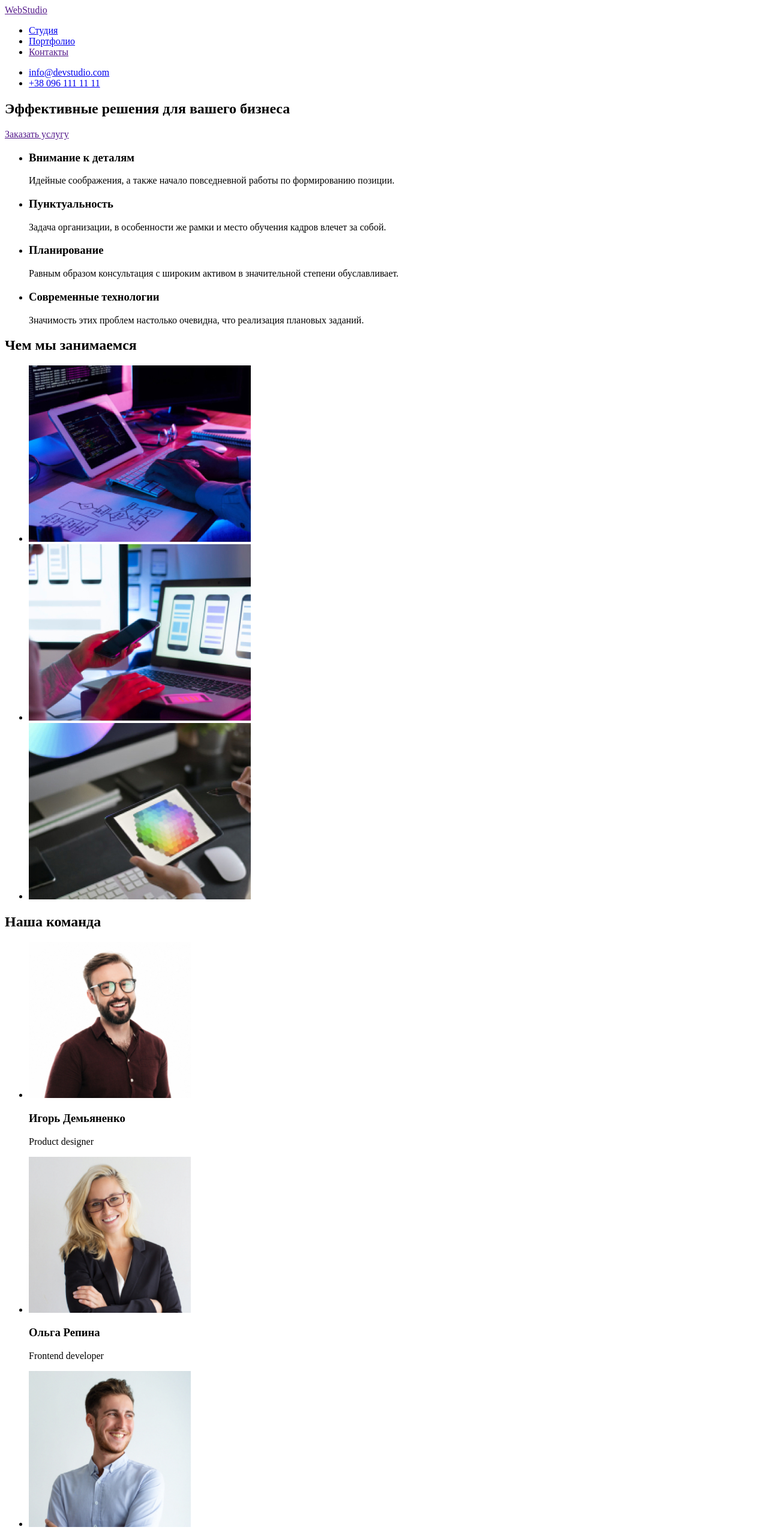
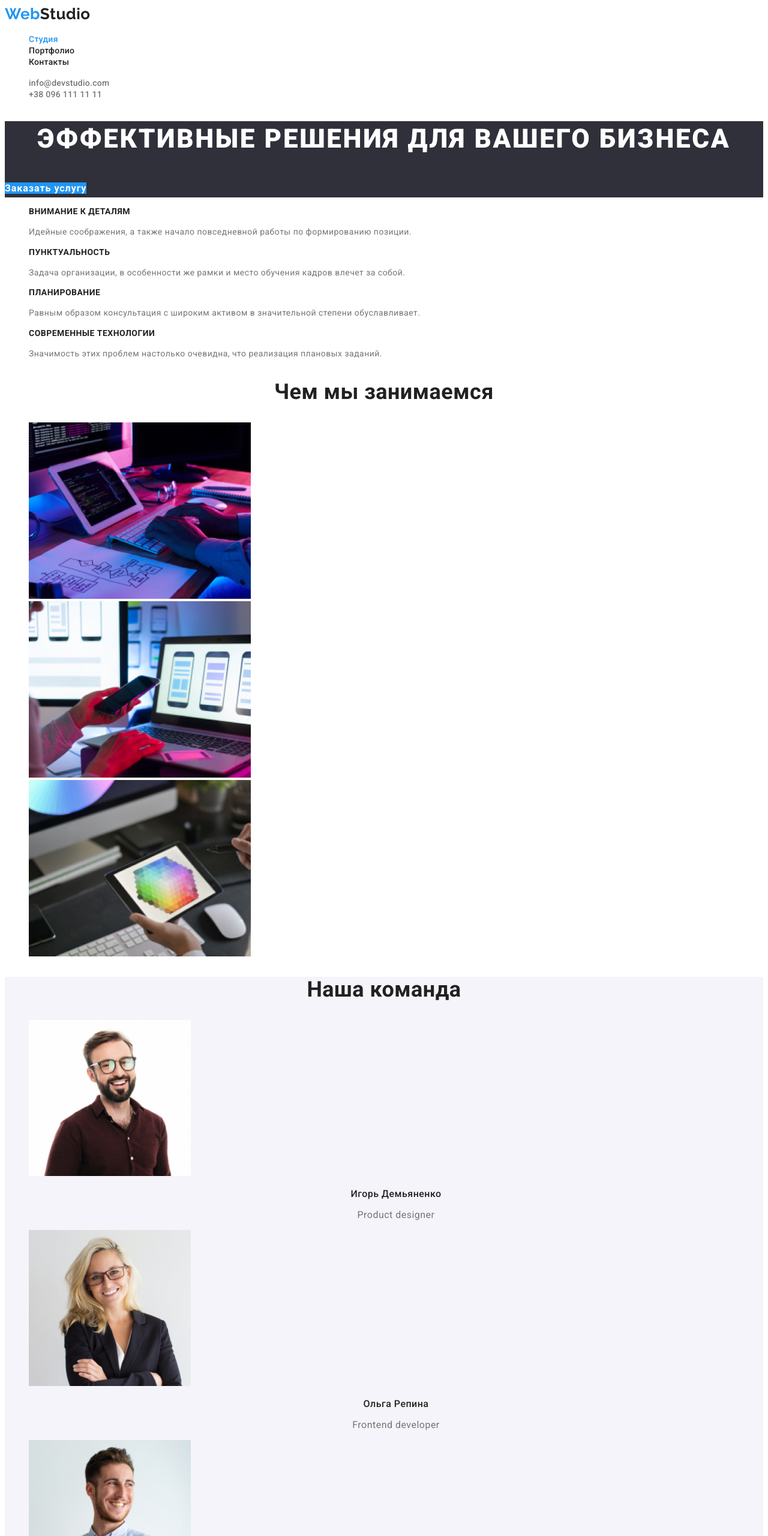
Before and after one commit to patronusv/goit-markup-hw-02, a plain HTML site: page index.html in a window 1280 px wide. Shown: the top 2560 px of the page at 60% size. Drawn offline with Linux system fonts and the light colour scheme.

Commit message:
изменяет index.html
прописывает классы для стилизации

```diff
--- a/index.html
+++ b/index.html
@@ -4,54 +4,56 @@
     <meta charset="UTF-8" />
     <meta name="viewport" content="width=device-width, initial-scale=1.0" />
     <title>Document</title>
+    <link href="https://fonts.googleapis.com/css2?family=Raleway:wght@700&family=Roboto:wght@400;500;700;900&display=swap" rel="stylesheet" />
+    <link rel="stylesheet" href="./css/styles.css" />
   </head>
   <body>
     <!-- Шапка -->
-    <header>
+    <header class="page-header">
       <nav>
-        <a href="">WebStudio</a>
-        <ul>
-          <li><a href="./index.html">Студия</a></li>
-          <li><a href="./portfolio.html">Портфолио</a></li>
-          <li><a href="">Контакты</a></li>
+        <a href="./index.html" class="logo link"><span class="accent">Web</span>Studio</a>
+        <ul class="site-nav list">
+          <li><a href="./index.html" class="link current">Студия</a></li>
+          <li><a href="./portfolio.html" class="link">Портфолио</a></li>
+          <li><a href="" class="link">Контакты</a></li>
         </ul>
       </nav>
-      <ul>
-        <li><a href="mailto:info@devstudio.com">info@devstudio.com</a></li>
-        <li><a href="tel:+380961111111">+38 096 111 11 11</a></li>
+      <ul class="contacts list">
+        <li><a href="mailto:info@devstudio.com" class="link">info@devstudio.com</a></li>
+        <li><a href="tel:+380961111111" class="link">+38 096 111 11 11</a></li>
       </ul>
     </header>
     <main>
       <!-- Герой -->
-      <section>
-        <h1>Эффективные решения для вашего бизнеса</h1>
-        <a href="">Заказать услугу</a>
+      <section class="hero">
+        <h1 class="hero-title">Эффективные решения для вашего бизнеса</h1>
+        <a href="" class="link">Заказать услугу</a>
       </section>
       <!-- Преимущества -->
       <section>
-        <ul>
+        <ul class="list">
           <li>
-            <h3>Внимание к деталям</h3>
-            <p>Идейные соображения, а также начало повседневной работы по формированию позиции.</p>
+            <h3 class="advantages-title">Внимание к деталям</h3>
+            <p class="advantages-text">Идейные соображения, а также начало повседневной работы по формированию позиции.</p>
           </li>
           <li>
-            <h3>Пунктуальность</h3>
-            <p>Задача организации, в особенности же рамки и место обучения кадров влечет за собой.</p>
+            <h3 class="advantages-title">Пунктуальность</h3>
+            <p class="advantages-text">Задача организации, в особенности же рамки и место обучения кадров влечет за собой.</p>
           </li>
           <li>
-            <h3>Планирование</h3>
-            <p>Равным образом консультация с широким активом в значительной степени обуславливает.</p>
+            <h3 class="advantages-title">Планирование</h3>
+            <p class="advantages-text">Равным образом консультация с широким активом в значительной степени обуславливает.</p>
           </li>
           <li>
-            <h3>Современные технологии</h3>
-            <p>Значимость этих проблем настолько очевидна, что реализация плановых заданий.</p>
+            <h3 class="advantages-title">Современные технологии</h3>
+            <p class="advantages-text">Значимость этих проблем настолько очевидна, что реализация плановых заданий.</p>
           </li>
         </ul>
       </section>
       <!-- Чем мы занимаемся -->
       <section>
-        <h2>Чем мы занимаемся</h2>
-        <ul>
+        <h2 class="section-header">Чем мы занимаемся</h2>
+        <ul class="list">
           <li>
             <a href=""><img src="./images/advantages-1.jpg" alt="Человек работает за компьютером" width="370" /></a>
           </li>
@@ -64,40 +66,40 @@
         </ul>
       </section>
       <!-- Команда -->
-      <section>
-        <h2>Наша команда</h2>
-        <ul>
+      <section class="team">
+        <h2 class="section-header">Наша команда</h2>
+        <ul class="list">
           <li>
             <img src="./images/igor-demyanenko.jpg" alt="Фото Игоря Демьяненко" width="270" />
-            <h3>Игорь Демьяненко</h3>
-            <p>Product designer</p>
+            <h3 class="team-title">Игорь Демьяненко</h3>
+            <p class="team-text">Product designer</p>
           </li>
           <li>
             <img src="./images/olga-repina.jpg" alt="Фото Ольги Репиной" width="270" />
-            <h3>Ольга Репина</h3>
-            <p>Frontend developer</p>
+            <h3 class="team-title">Ольга Репина</h3>
+            <p class="team-text">Frontend developer</p>
           </li>
           <li>
             <img src="./images/nikolay-tarasov.jpg" alt="Фото Николая Тарасова" width="270" />
-            <h3>Николай Тарасов</h3>
-            <p>Marketing</p>
+            <h3 class="team-title">Николай Тарасов</h3>
+            <p class="team-text">Marketing</p>
           </li>
           <li>
             <img src="./images/mikhail-yermakov.jpg" alt="Фото Михаила Ермакова" width="270" />
-            <h3>Михаил Ермаков</h3>
-            <p>UI Designer</p>
+            <h3 class="team-title">Михаил Ермаков</h3>
+            <p class="team-text">UI Designer</p>
           </li>
         </ul>
       </section>
     </main>
     <!-- Подвал -->
-    <footer>
-      <a href="">WebStudio</a>
-      <address>
+    <footer class="footer">
+      <a href="./index.html" class="logo link"><span class="accent">Web</span>Studio</a>
+      <address class="address">
         г. Киев, пр-т Леси Украинки, 26
-        <ul>
-          <li><a href="mailto:info@devstudio.com">info@devstudio.com</a></li>
-          <li><a href="tel:+380961111111">+38 096 111 11 11</a></li>
+        <ul class="list">
+          <li><a href="mailto:info@devstudio.com" class="link">info@devstudio.com</a></li>
+          <li><a href="tel:+380961111111" class="link">+38 096 111 11 11</a></li>
         </ul>
       </address>
     </footer>
```
